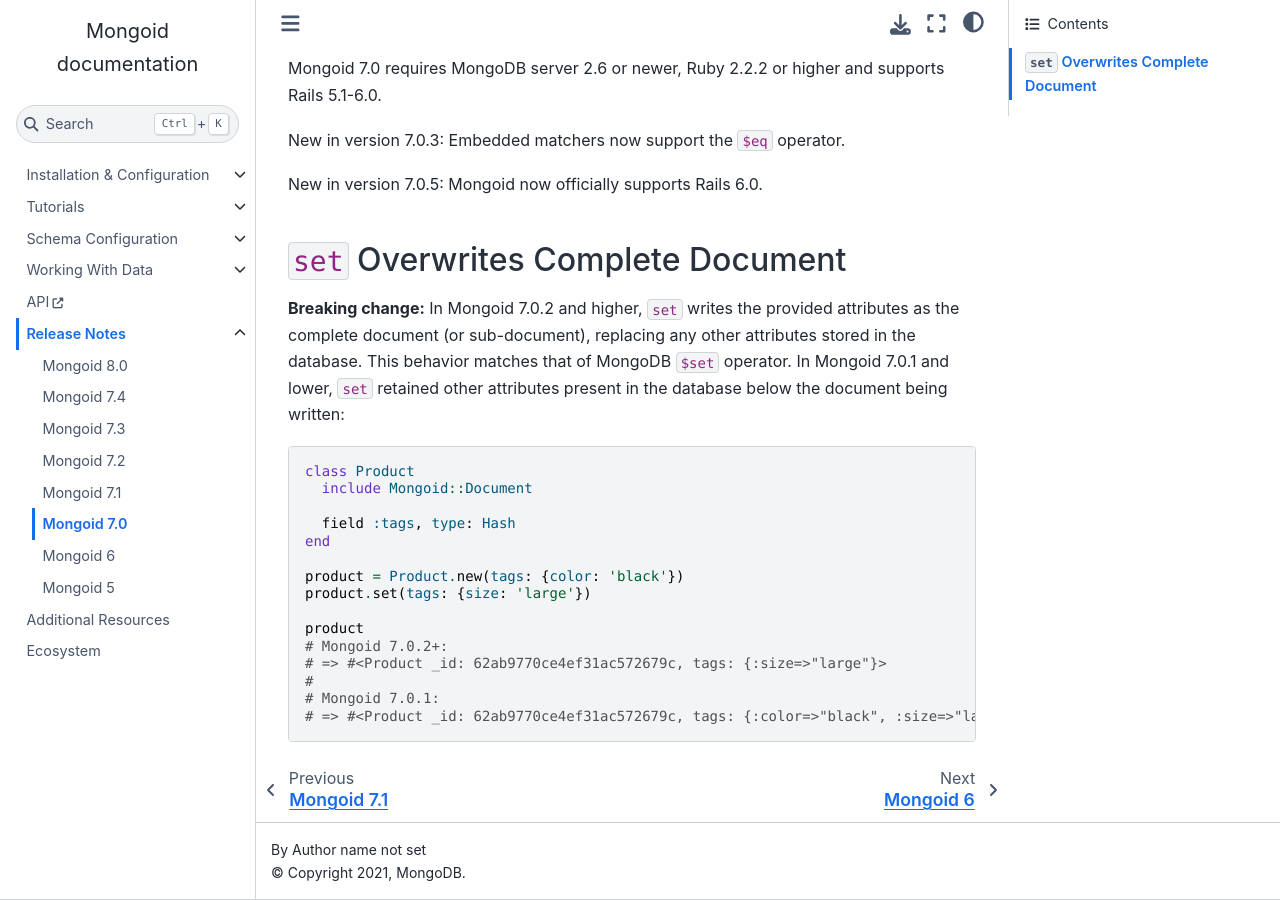
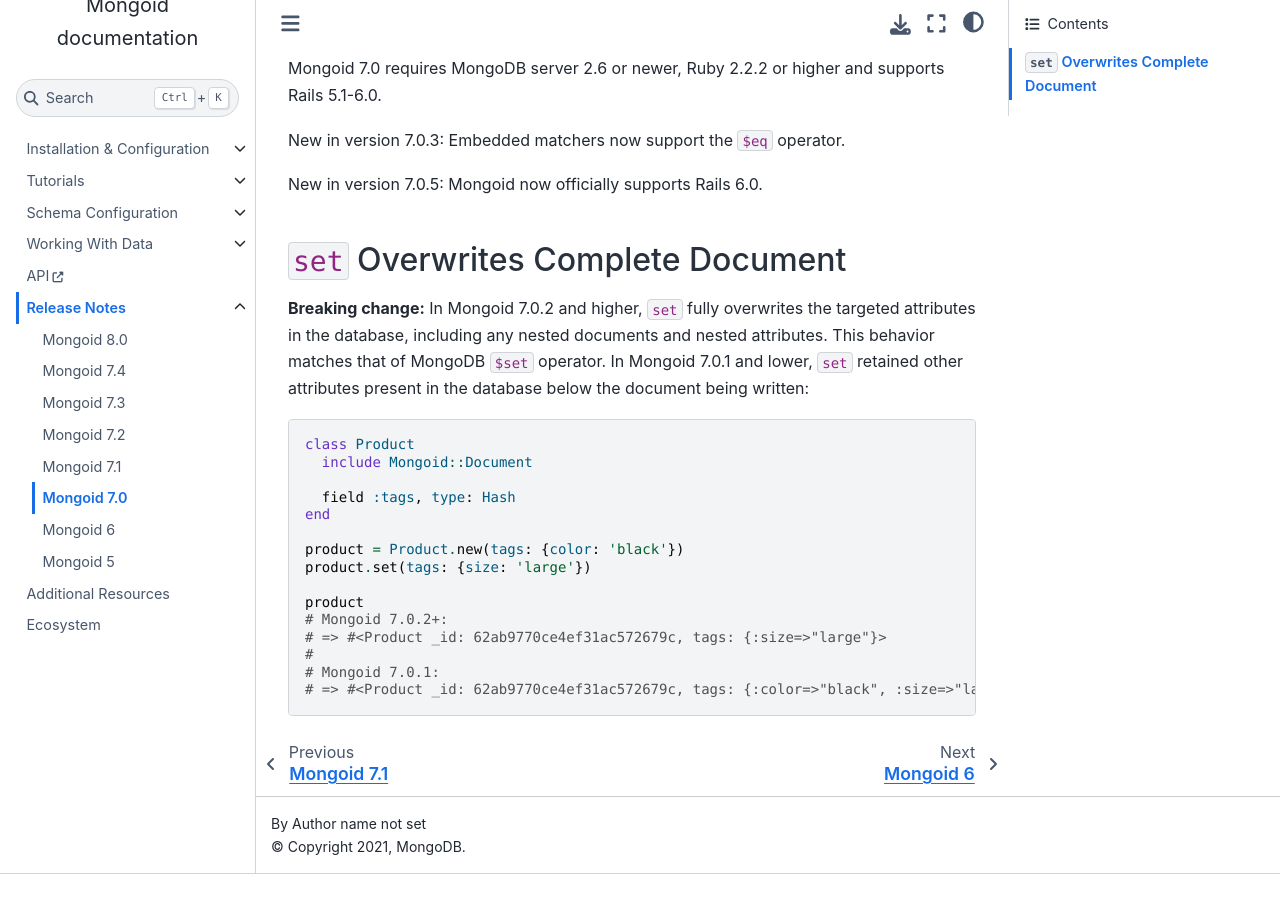
Before and after one commit to i80and/docs-mongoid, a Sphinx documentation site: the page built from docs/release-notes/mongoid-7.0.txt, in a window 1280 px wide and 900 px high, scrolled down 561 px. Built offline with Sphinx 7.4.7 and the Sphinx Book theme 1.1.4, drawn with Linux system fonts in a browser that asks for light colours; after the commit the page ends 1435 px from its top, so only the background shows below that.

Commit message:
MONGOID-5340 revise language

```diff
--- a/docs/release-notes/mongoid-7.0.txt
+++ b/docs/release-notes/mongoid-7.0.txt
@@ -43,11 +43,11 @@ New in version 7.0.5: Mongoid now officially supports Rails 6.0.
 ``set`` Overwrites Complete Document
 ------------------------------------
 
-**Breaking change:** In Mongoid 7.0.2 and higher, ``set`` writes
-the provided attributes as the complete document (or sub-document), replacing
-any other attributes stored in the database. This behavior matches that of
-MongoDB ``$set`` operator. In Mongoid 7.0.1 and lower, ``set`` retained other
-attributes present in the database below the document being written:
+**Breaking change:** In Mongoid 7.0.2 and higher, ``set`` fully overwrites
+the targeted attributes in the database, including any nested documents
+and nested attributes. This behavior matches that of MongoDB ``$set`` operator.
+In Mongoid 7.0.1 and lower, ``set`` retained other attributes present in the
+database below the document being written:
 
 .. code-block:: ruby
 
```
Also changed, not shown: docs/release-notes/mongoid-7.1.txt (+5 -5 lines).
